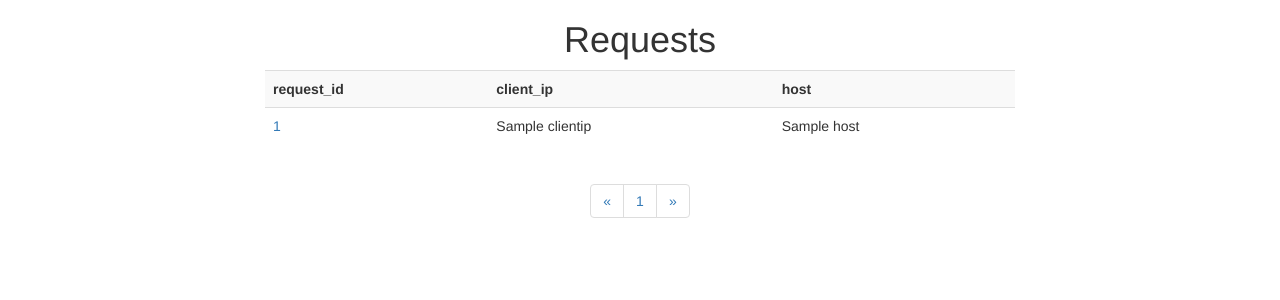
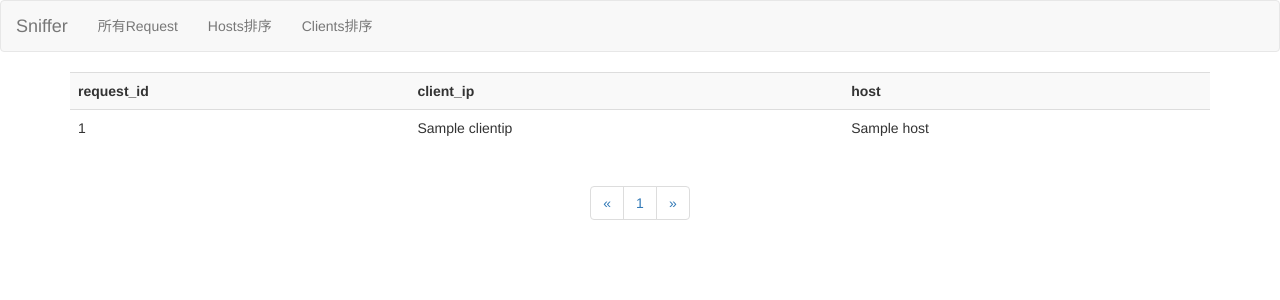
Before and after one commit to MU001999/codeex, a Flask app: template NECP/medium term practice/front/templates/requests.html in a window 1280 px wide. Shown: the top 300 px of the page. Run offline with Flask 2, Linux system fonts and the light colour scheme; the template is opened without the code that fills it: most values are stand-ins (such as "Sample title", 1, 10 or a date in 2020); some libraries are stand-ins or nearby versions.

Commit message:
update templates

```diff
--- /dev/null
+++ b/NECP/medium term practice/front/templates/layout.html
@@ -0,0 +1,42 @@
+<!DOCTYPE html>
+<html>
+
+<head>
+    <meta http-equiv="Content-Type" content="width=device-width,initial-scale=1.0" charset="utf-8" name="viewport">
+    <title>Sniffer</title>
+    <link rel="stylesheet" href="https://cdn.jsdelivr.net/npm/bootstrap@3.3.7/dist/css/bootstrap.min.css" integrity="sha384-BVYiiSIFeK1dGmJRAkycuHAHRg32OmUcww7on3RYdg4Va+PmSTsz/K68vbdEjh4u"
+        crossorigin="anonymous">
+</head>
+
+<body>
+    <nav class="navbar navbar-default">
+        <div class="container-fluid">
+            <!-- Brand and toggle get grouped for better mobile display -->
+            <div class="navbar-header">
+                <button type="button" class="navbar-toggle collapsed" data-toggle="collapse" data-target="#bs-example-navbar-collapse-1"
+                    aria-expanded="false">
+                    <span class="sr-only"></span>
+                    <span class="icon-bar"></span>
+                    <span class="icon-bar"></span>
+                    <span class="icon-bar"></span>
+                </button>
+                <a class="navbar-brand" href="/">Sniffer</a>
+            </div>
+
+            <!-- Collect the nav links, forms, and other content for toggling -->
+            <div class="collapse navbar-collapse" id="bs-example-navbar-collapse-1">
+                <ul class="nav navbar-nav">
+                    <li><a href="/requests/1">所有Request</a></li>
+                    <li><a href="/sort/host">Hosts排序</a></li>
+                    <li><a href="/sort/client">Clients排序</a></li>
+                </ul>
+            </div><!-- /.navbar-collapse -->
+        </div><!-- /.container-fluid -->
+    </nav>
+
+    <div class="container">
+        {% block body %} {% endblock %}
+    </div>
+</body>
+
+</html>
--- a/NECP/medium term practice/front/templates/requests.html
+++ b/NECP/medium term practice/front/templates/requests.html
@@ -1,19 +1,7 @@
-<!DOCTYPE html>
-<html>
+{% extends "layout.html" %} {% block body %}
 
-<head>
-	<meta http-equiv="Content-Type" content="width=device-width,initial-scale=1.0" charset="utf-8" name="viewport">
-	<title>requests</title>
-	<link rel="stylesheet" href="https://cdn.jsdelivr.net/npm/bootstrap@3.3.7/dist/css/bootstrap.min.css" integrity="sha384-BVYiiSIFeK1dGmJRAkycuHAHRg32OmUcww7on3RYdg4Va+PmSTsz/K68vbdEjh4u"
-	 crossorigin="anonymous">
-	<h1 style="text-align: center;">Requests</h1>
-</head>
-
-<body>
-	<div class="container">
 <div class="row">
-			<div class="col-md-2"></div>
-			<div class="col-md-8">
+	<div class="col-md-12">
 		<table class="table table-striped">
 			<tr>
 				<th>request_id</th>
@@ -23,7 +11,7 @@
 			{% for request in requests %}
 
 			<tr>
-						<td><a href="/header/{{ request.requestid }}">{{ request.requestid }}</a></td>
+				<td onclick="location.href='/header/{{ request.requestid }}'">{{ request.requestid }}</td>
 				<td>{{ request.clientip }}</td>
 				<td>{{ request.host }}</td>
 			</tr>
@@ -31,7 +19,6 @@
 			{% endfor %}
 		</table>
 	</div>
-			<div class="col-md-2"></div>
 </div>
 <div class="row">
 	<div class="col-md-2"></div>
@@ -43,13 +30,11 @@
 						<span aria-hidden="true">&laquo;</span>
 					</a>
 				</li>
-						{% for page in pages %}
-						{% if page_now == page %}
+				{% for page in pages %} {% if page_now == page %}
 				<li class="active"><span href="/requests/{{ page }}">{{ page }}</span></li>
 				{% else %}
 				<li><a href="/requests/{{ page }}">{{ page }}</a></li>
-						{% endif %}
-						{% endfor %}
+				{% endif %} {% endfor %}
 				<li>
 					<a href="/requests/{{ page_end }}" aria-label="Next">
 						<span aria-hidden="true">&raquo;</span>
@@ -60,7 +45,5 @@
 	</div>
 	<div class="col-md-2"></div>
 </div>
-	</div>
-</body>
 
-</html>
+{% endblock %}
```
Also changed, not shown: NECP/medium term practice/front/templates/clientsort.html (+17 -16 lines), NECP/medium term practice/front/templates/headers.html (+11 -11 lines), NECP/medium term practice/front/templates/hostsort.html (+19 -26 lines), NECP/medium term practice/front/templates/index.html (deleted, +0 -30 lines). Lines whose indentation alone changed are shown as unchanged.
